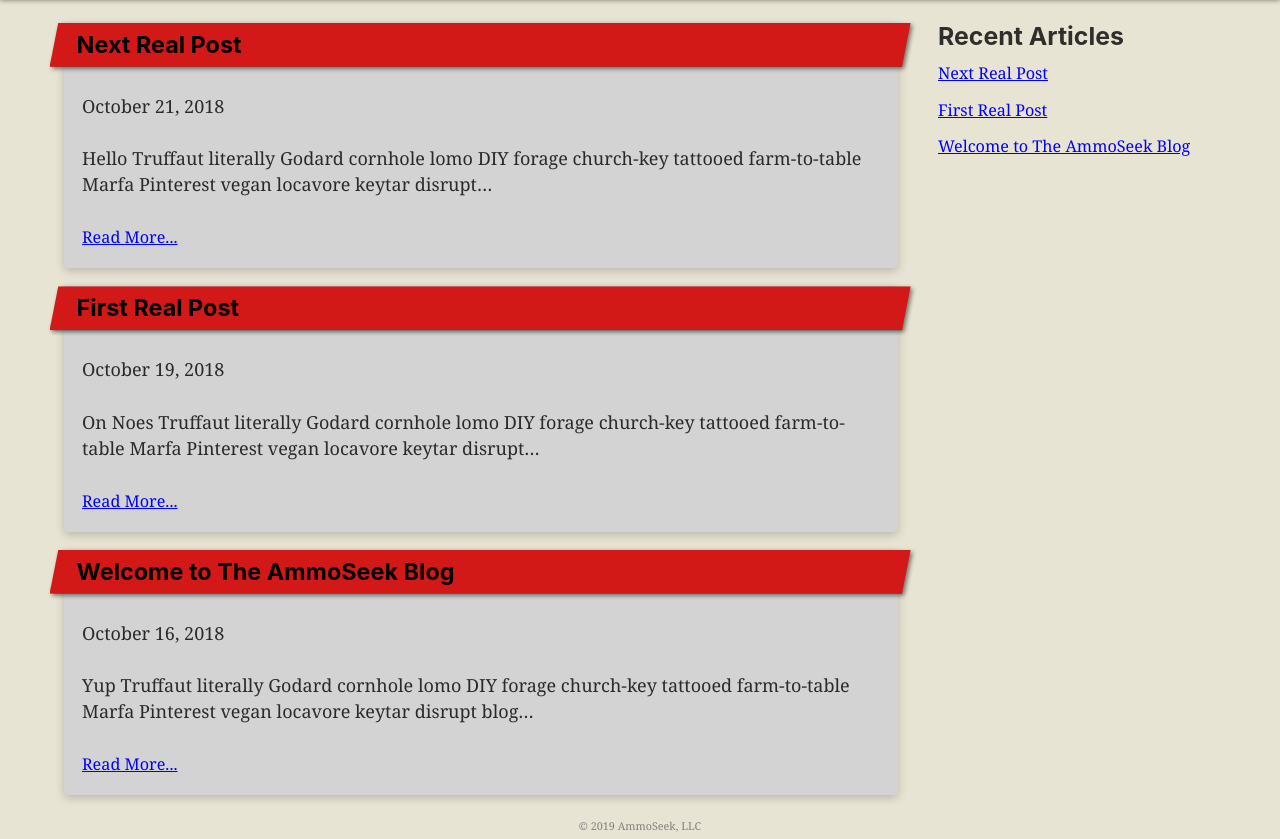
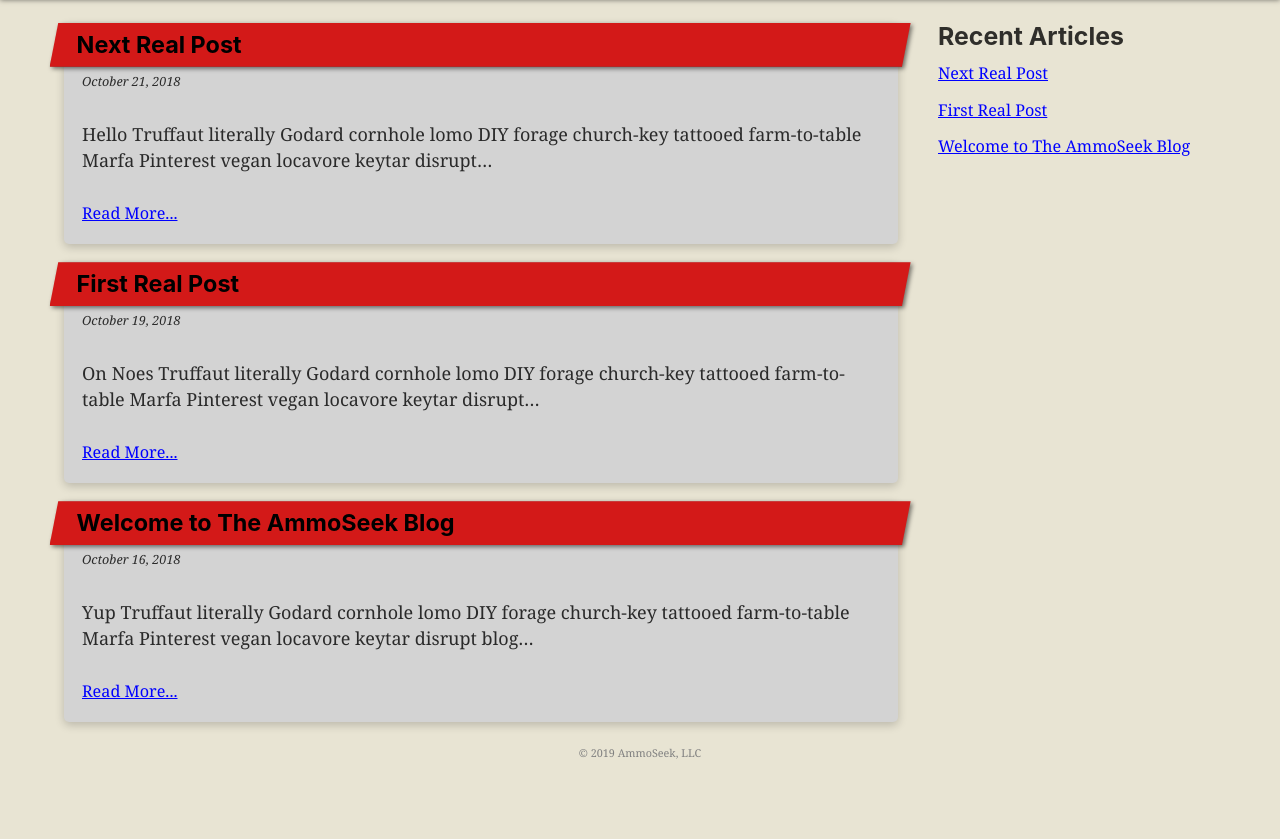
Before and after one commit to ammoseek/asblog, a Gatsby site: page / in a window 1280 px wide. Shown: the part 103-942 px from the top of the page. After the commit the page ends 869 px from the top, so only its background shows below. Built offline with nearby package versions, Linux system fonts and the light colour scheme; Gatsby itself is replaced by a stand-in of ours.

Commit message:
animated hover effect on post titles in listing

```diff
--- a/src/components/header.js
+++ b/src/components/header.js
@@ -47,16 +47,16 @@ const HeaderContainer = Styled.div`
       white-space: nowrap;
       box-shadow: 1px 1px 2px rgba(255, 255, 255, 0.34);
       height: 25px;
-      transition: all 0.2s;
+      transition: all 0.3s;
    }
    .nav-item:hover,
    .nav-item:active {
-      background-color: gray;
-      color: lightblue;
+      //background-color: gray;
+      color: #3a3a3a;
       cursor: pointer;
-      box-shadow: 1px 1px 2px rgba(255, 255, 255, 0.8);
+      //box-shadow: 1px 1px 2px rgba(255, 255, 255, 0.8);
       padding: 0.4rem;
-      transition: all 0.2s;
+      transition: all 0.3s;
    }
 `
 
--- a/src/components/listing.js
+++ b/src/components/listing.js
@@ -19,9 +19,17 @@ const PostCSS = Styled.article`
       box-shadow: 0px 2px 5px rgba(0, 0, 0, 0.5);
       font-size: 1.3rem;
       clip-path: polygon(1% 0%, 100% 0%, 99% 100%, 0% 100%);
+      transition: all 0.3s;
+      margin-bottom: 0.1rem;
    }
    .postTitle-wrap {
       filter: drop-shadow(2px 2px 2px rgba(0, 0, 0, 0.5));
+   }
+   h2:hover {
+      padding-top: 0.7rem;
+      padding-bottom: 0.7rem;
+      transition: all 0.3s;
+      color: #3a3a3a;
    }
    a {
       color: #000;
@@ -29,6 +37,10 @@ const PostCSS = Styled.article`
    }
    p {
       font-size: 1rem;
+   }
+   .date {
+      font-style: italic;
+      font-size: 0.7rem;
    }
    .read-more {
       font-size: 0.9rem;
@@ -70,7 +82,7 @@ const Listing = () => {
                      <h2>{node.frontmatter.title}</h2>
                   </div>
                </Link>
-               <p>{node.frontmatter.date}</p>
+               <p className="date">{node.frontmatter.date}</p>
                <p>{node.excerpt}</p>
                <Link
                   className="read-more"
```
